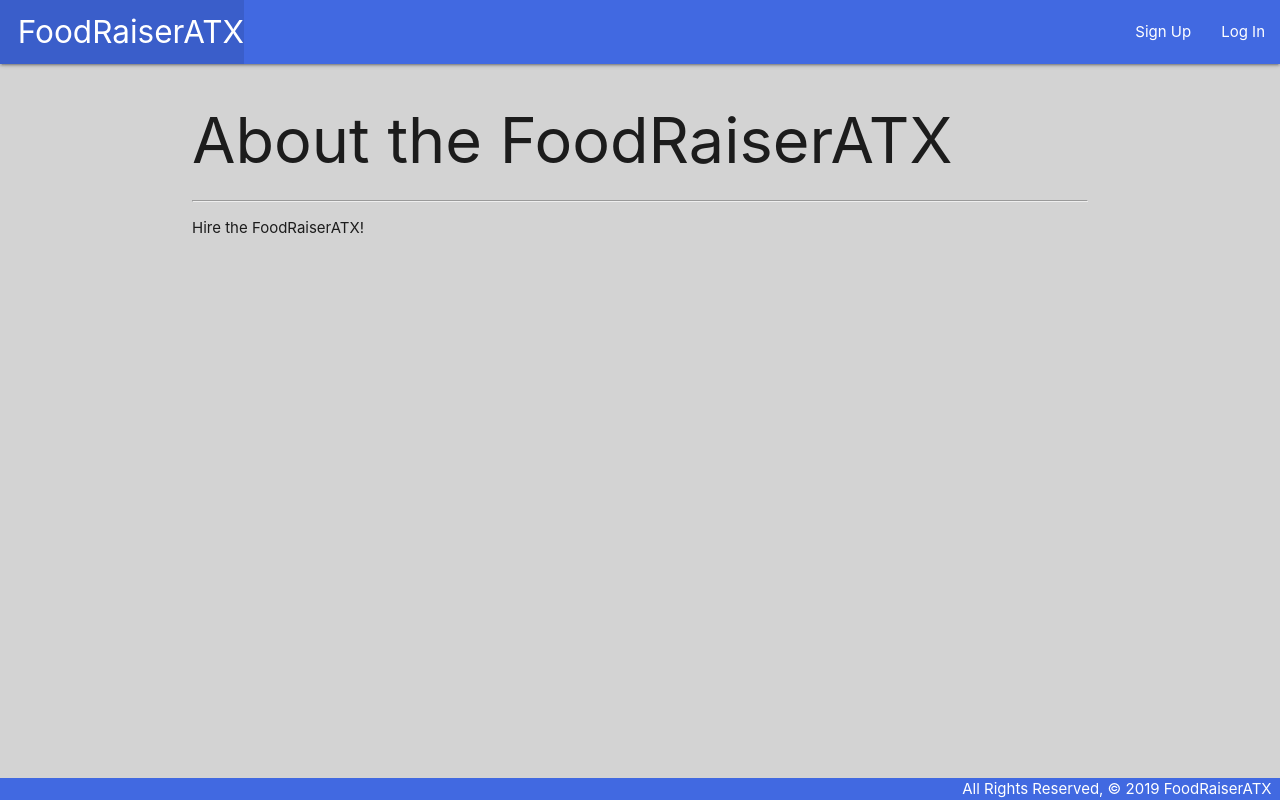
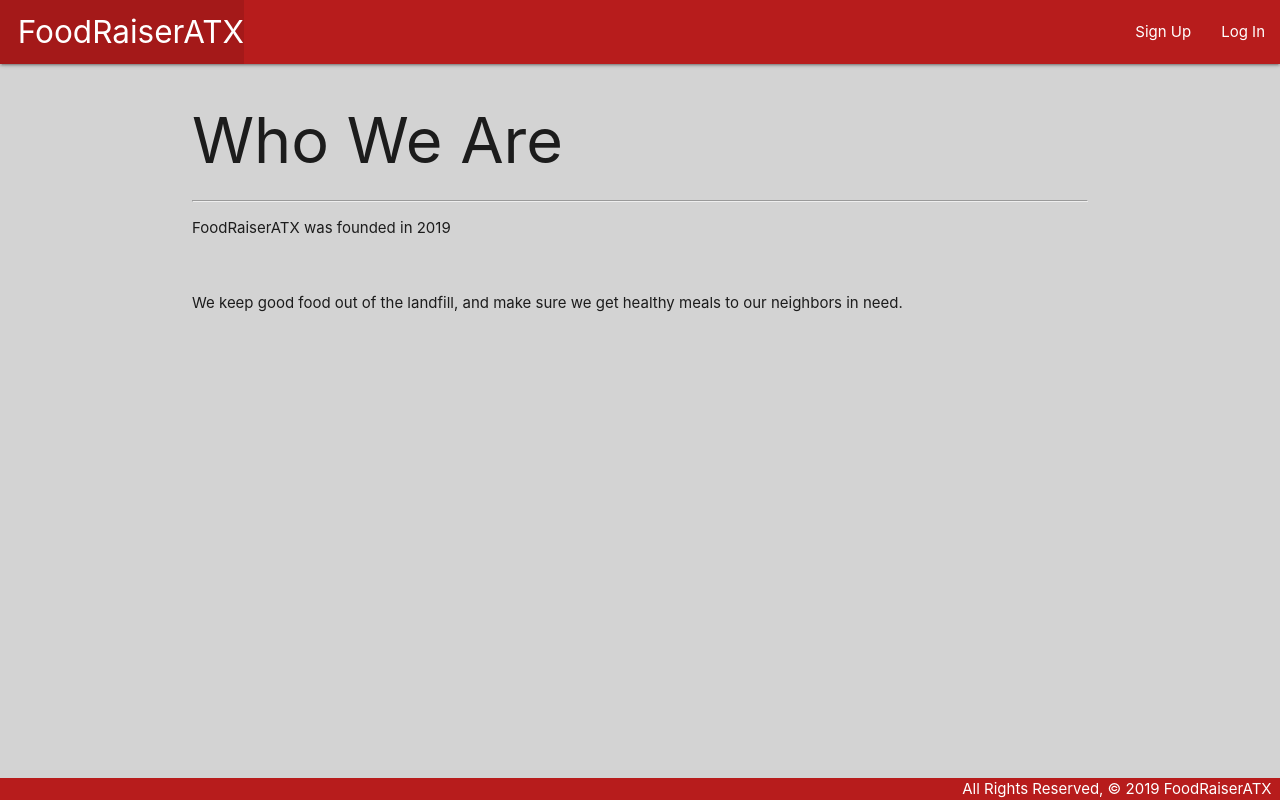
Before and after one commit to siaraclemente/FoodRaiserATX, a Django app: page /about/ in a window 1280 px wide. Run offline with Django 3.2, Linux system fonts and the light colour scheme; some libraries are stand-ins or nearby versions.

```diff
--- a/main_app/static/css/style.css
+++ b/main_app/static/css/style.css
@@ -5,23 +5,33 @@ body {
     background-color: lightgray;
   }
 
+
 .btn-flat{
     background-color: lightsalmon;
     color:white;
 }
 .navbar-fixed, .nav-wrapper, .page-footer {
     background-color: royalblue;
+
 }
 
 select {
     display: inline;
 }
 
-  main {
+main {
     flex: 1 0 auto;
   }
 
-  footer.page-footer {
+footer.page-footer {
     padding-top: 0;
     text-align: right;
   }
+
+img {
+    width: 50%;
+    z-index: 0;
+    position: relative;
+    padding-left: 0 !important;
+    padding-right: 0 !important;
+  }
--- a/main_app/templates/about.html
+++ b/main_app/templates/about.html
@@ -9,9 +9,12 @@
 <body>
     {% extends 'base.html' %}
     {% block content %}
-    <h1>About the FoodRaiserATX</h1>
+    <h1>Who We Are</h1>
     <hr />
-    <p>Hire the FoodRaiserATX!</p>
+    <p>FoodRaiserATX was founded in 2019</p>
+    <br>
+    <p>We keep good food out of the landfill, and make sure we get healthy meals to our neighbors in need.</p>
+
     {% endblock %}
     <footer>All Rights Reserved, &copy; 2019 FoodRaiserATX</footer>
 </body>
--- a/main_app/templates/base.html
+++ b/main_app/templates/base.html
@@ -8,11 +8,16 @@
     <title>FoodRaiserATX</title>
     <link rel="stylesheet" href="https://cdnjs.cloudflare.com/ajax/libs/materialize/1.0.0/css/materialize.min.css">
     <link rel="stylesheet" type="text/css" href="{% static 'css/style.css' %}">
+    <!--Import Google Icon Font-->
+    <link href="http://fonts.googleapis.com/icon?family=Material+Icons" rel="stylesheet">
+    <!--Import materialize.css-->
+    <link type="text/css" rel="stylesheet" href="css/materialize.min.css"  media="screen,projection"/>
+
 </head>
 <body>
     <header class="navbar-fixed">
         <nav>
-            <div class="nav-wrapper">
+            <div class="nav-wrapper #b71c1c red darken-4">
                 <ul>
                     <li><a href="/" class="left brand-logo">&nbsp;&nbsp;FoodRaiserATX</a></li>
                 </ul>
@@ -36,8 +41,9 @@
             {% block content %}
             {% endblock %}
         </main>
-  	 <footer class="page-footer">
+            <footer class="page-footer #b71c1c red darken-4">
                 <div class="right">All Rights Reserved, &copy; 2019 FoodRaiserATX &nbsp;</div>
             </footer>
+        <script type="text/javascript" src="js/materialize.min.js"></script>
     </body>
 </html>
```
Also changed, not shown: main_app/templates/home.html (+18 -1 lines), main_app/migrations/0014_auto_20190319_1635.py (added). Lines whose indentation alone changed are shown as unchanged.
